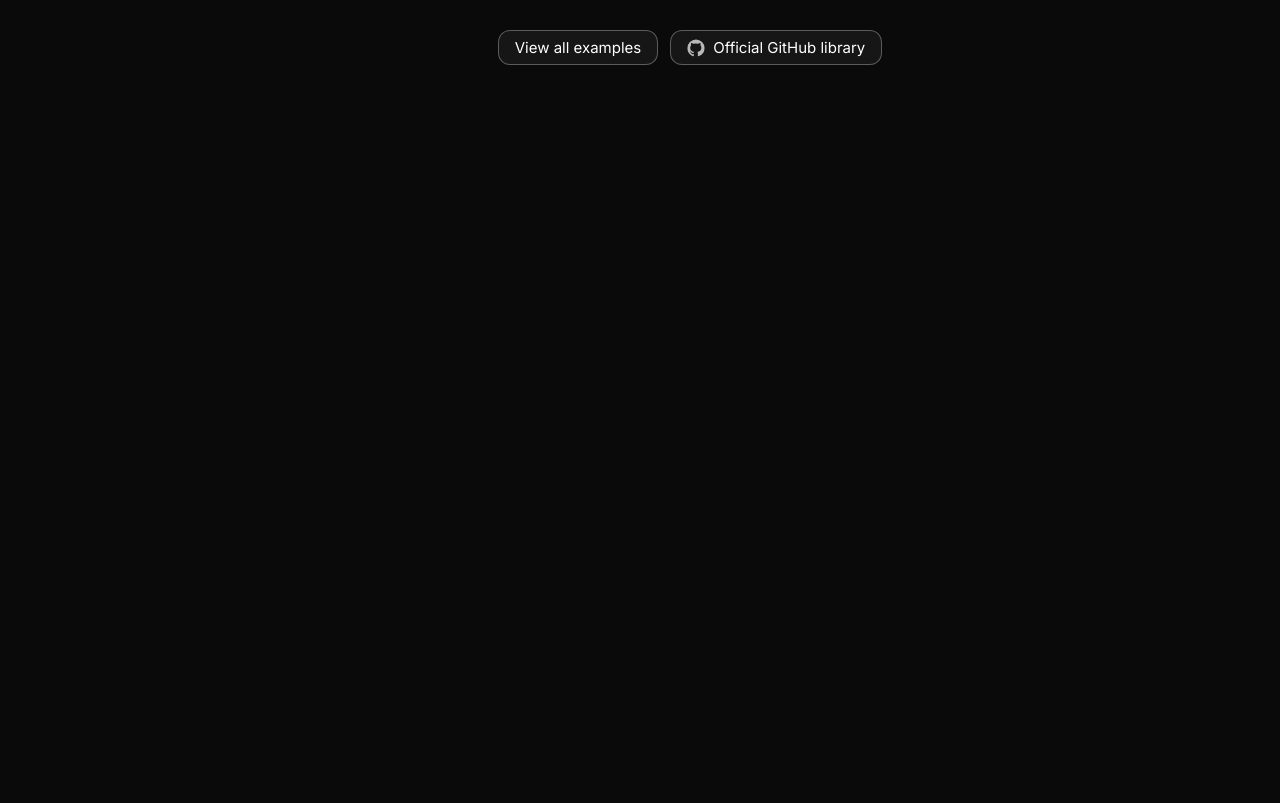
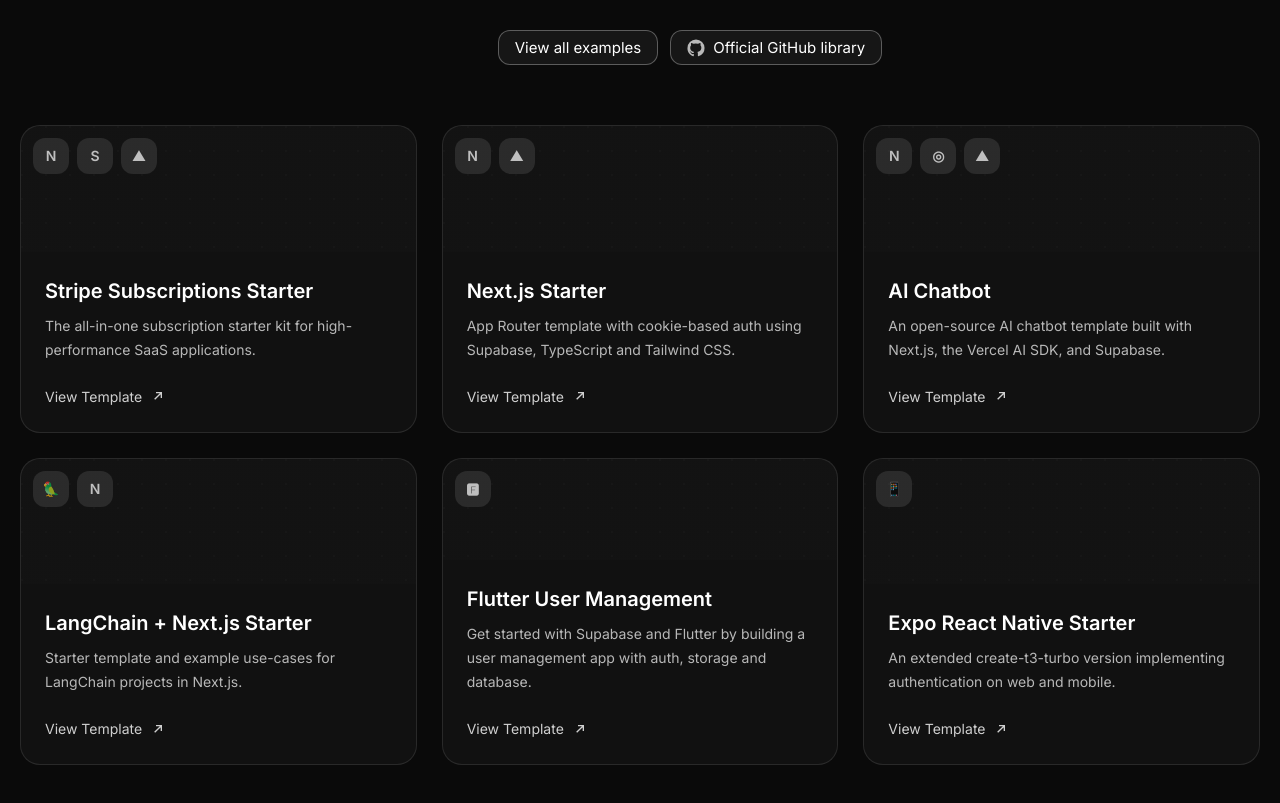
Before and after one commit to withNoclout/nextxo-v2, a React (Vite) app: page / in a window 1280 px wide. Shown: the part 3267-4070 px from the top of the page. Built offline with nearby package versions, Linux system fonts and the light colour scheme; the HTML template or start-up script is replaced by a standard one; a web font is replaced by a local one.

Commit message:
Section: TemplatesGrid (1240x640, 3x2 grid, 25px gap, accessible badges) + global .clamp-3; wire under FreshBuildPanel

```diff
--- a/src/index.css
+++ b/src/index.css
@@ -16,6 +16,10 @@
 /* force exactly two lines */
 .clamp-2{
   display:-webkit-box; -webkit-line-clamp:2; -webkit-box-orient:vertical; overflow:hidden; line-clamp: 2;
+}
+/* force exactly three lines */
+.clamp-3{
+  display:-webkit-box; -webkit-line-clamp:3; -webkit-box-orient:vertical; overflow:hidden; line-clamp: 3;
 }
 
 /* dark theme tokens (site-wide) */
--- a/src/pages/Landing.tsx
+++ b/src/pages/Landing.tsx
@@ -3,6 +3,7 @@ import { FrameworksBandCompact } from '../ui/FrameworksBandCompact'
 import { CustomerStories } from '../ui/CustomerStories'
 import { BrandLine } from '../ui/BrandLine'
 import { FreshBuildPanel } from '../ui/FreshBuildPanel'
+import { TemplatesGrid } from '../ui/TemplatesGrid'
 import Layout from '../ui/Layout'
 import { Hero } from '../ui/Hero'
 
@@ -19,6 +20,8 @@ export default function Landing() {
   <BrandLine />
   {/* Fresh build panel sits 330px under brand line */}
   <FreshBuildPanel />
+  {/* Templates grid sits 60px under Fresh build panel */}
+  <TemplatesGrid />
     </Layout>
   )
 }
--- /dev/null
+++ b/src/ui/TemplatesGrid.tsx
@@ -0,0 +1,81 @@
+import React from 'react'
+
+export function TemplatesGrid() {
+  return (
+    <section className="w-[1240px] h-[640px] mx-auto mt-[60px]">
+      <div className="grid grid-cols-3 grid-rows-2 gap-[25px] h-full">
+        <TemplateCard
+          title="Stripe Subscriptions Starter"
+          desc="The all-in-one subscription starter kit for high-performance SaaS applications."
+          badges={["N","S","▲"]}
+        />
+        <TemplateCard
+          title="Next.js Starter"
+          desc="App Router template with cookie-based auth using Supabase, TypeScript and Tailwind CSS."
+          badges={["N","▲"]}
+        />
+        <TemplateCard
+          title="AI Chatbot"
+          desc="An open-source AI chatbot template built with Next.js, the Vercel AI SDK, and Supabase."
+          badges={["N","◎","▲"]}
+        />
+        <TemplateCard
+          title="LangChain + Next.js Starter"
+          desc="Starter template and example use-cases for LangChain projects in Next.js."
+          badges={["🦜","N"]}
+        />
+        <TemplateCard
+          title="Flutter User Management"
+          desc="Get started with Supabase and Flutter by building a user management app with auth, storage and database."
+          badges={["🅵"]}
+        />
+        <TemplateCard
+          title="Expo React Native Starter"
+          desc="An extended create-t3-turbo version implementing authentication on web and mobile."
+          badges={["📱"]}
+        />
+      </div>
+    </section>
+  );
+}
+
+function TemplateCard({ title, desc, badges = [] as string[] }: { title: string; desc: string; badges?: string[] }) {
+  return (
+    <a
+      href="#"
+      aria-label={title}
+      className="group flex flex-col overflow-hidden rounded-[20px] border border-white/10 bg-white/[.03] hover:bg-white/[.05] transition-colors"
+    >
+      {/* top canvas ~45% */}
+      <div className="relative h-[45%]">
+        <div className="absolute inset-0 opacity-[.12] pointer-events-none bg-[linear-gradient(0deg,rgba(255,255,255,.06),rgba(255,255,255,.06))]"></div>
+        <div className="absolute inset-0 [background-image:radial-gradient(circle_at_1px_1px,rgba(255,255,255,.09)_1px,transparent_0)] [background-size:24px_24px] opacity-[.2]" />
+        <div className="absolute top-3 left-3 flex items-center gap-2">
+          {badges.map((b, i) => (
+            <span key={i} aria-hidden="true" className="grid place-items-center h-9 w-9 rounded-xl bg-white/10 text-white/70 text-sm font-semibold">{b}</span>
+          ))}
+        </div>
+      </div>
+
+      {/* bottom content */}
+      <div className="flex-1 p-6">
+        <h3 className="text-[20px] font-semibold text-white">{title}</h3>
+        <p className="mt-2 text-[14px] leading-6 text-white/70 clamp-3">
+          {desc}
+        </p>
+        <span className="mt-6 inline-flex items-center gap-2 text-[14px] text-white/80 group-hover:text-white">
+          View Template
+          <ArrowUpRight className="h-4 w-4" />
+        </span>
+      </div>
+    </a>
+  );
+}
+
+function ArrowUpRight({ className = "" }: { className?: string }) {
+  return (
+    <svg viewBox="0 0 24 24" className={className} fill="none" stroke="currentColor" strokeWidth="2">
+      <path d="M7 17L17 7M9 7h8v8" />
+    </svg>
+  );
+}
```
Also changed, not shown: 1 other file (tests, documents, lock files or other folders).
